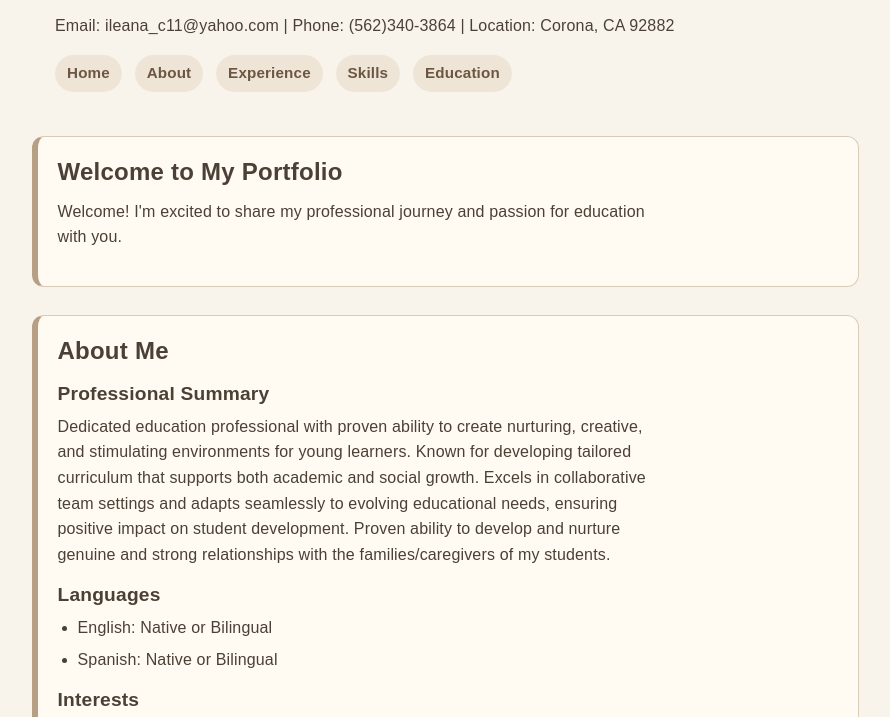
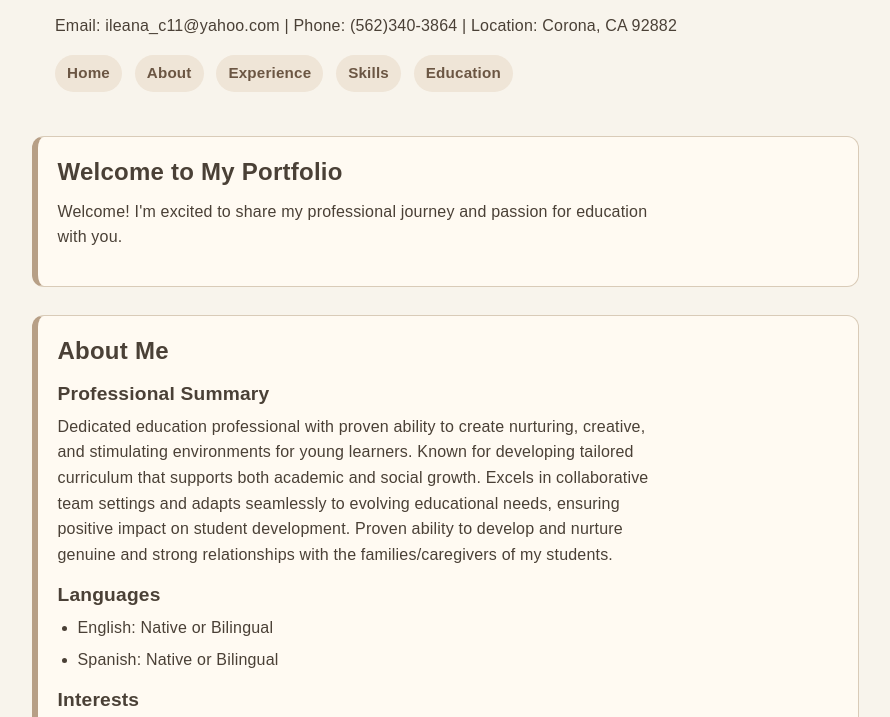
Before and after one commit to ilyc11/My_portfolio, a plain HTML site: page index.html in a window 1280 px wide. Shown: the part 67-784 px from the top of the page, without its empty margins (195-1085 px from the left). Drawn offline with Linux system fonts and the light colour scheme.

Commit message:
Test commit from Desktop repo

```diff
--- a/index.html
+++ b/index.html
@@ -16,7 +16,7 @@
             font-size: 1rem;
             font-weight: 400;
             line-height: 1.6;
-            letter-spacing: 0.01em;
+            letter-spacing: 0.012em;
             margin: 0;
             padding: 0 1.25rem 2rem;
         }
```
